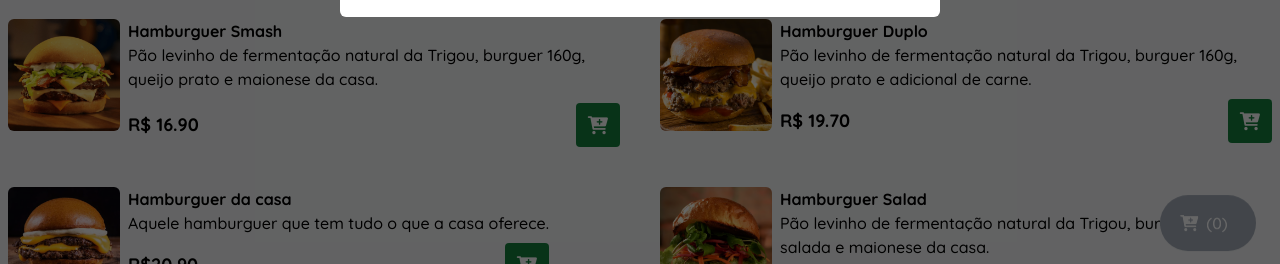
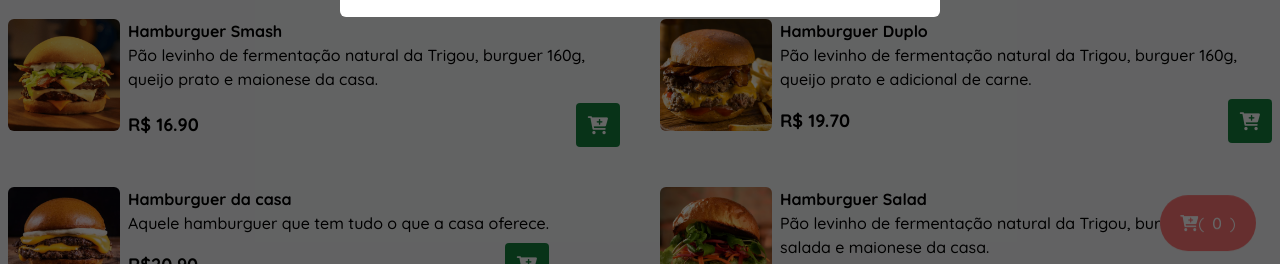
Before and after one commit to IasminDanyelly/Projeto-hamburgueria, a website: page index.html in a window 1280 px wide. Both pictures are taken after a click on the button 1189 px from the left and 741 px from the top of the page. Shown: the part 521-785 px from the top of the page. Drawn offline with nearby package versions, Linux system fonts and the light colour scheme.

Commit message:
mudando cores

```diff
--- a/index.html
+++ b/index.html
@@ -292,11 +292,11 @@
 
 
 
-    <div  id="flutuar"  class=" text-white w-24 flex justify-center items-center fixed bottom-4 right-6 z-40 py-4 px-4 rounded-full bg-gray-400 transition-colors cursor-pointer">
-        <button class="font-medium text-white " id="cart-btn">
-          <i class="fa fa-cart-plus text-white"></i>
-        </button>
-        <span id="cart-count" class="font-medium mx-2">(0)</span>
+    <div  id="flutuar"  class=" text-white w-24 flex justify-center items-center fixed bottom-4 right-6 z-40 py-4 px-4 rounded-full bg-red-400 transition-colors cursor-pointer">
+      <button class="font-medium text-white " id="cart-btn">
+        <i class="fa fa-cart-plus text-white"></i>
+      </button>
+      (<span id="cart-count" class="font-medium mx-2">0</span>)
     </div>
 
     <script type="text/javascript" src="https://cdn.jsdelivr.net/npm/toastify-js"></script>
--- a/script.js
+++ b/script.js
@@ -78,17 +78,18 @@ function updateCartModal(){
 
 
     total += item.price * item.quantity;
+
     cartItemsContainer.appendChild(cartItemElement);
 
 
    })
 
-   cartTotal.textContent = total.toLocaleString("pt-BR",{
+   cartTotal.textContent = total.toLocaleString("pt-BR", {
     style: 'currency',
     currency: 'BRL'
-   })
+   });
 
-   cartCounter.innerHTML = `(${cart.length})`
+   cartCounter.innerHTML = cart.length;
 }
 
 
```
